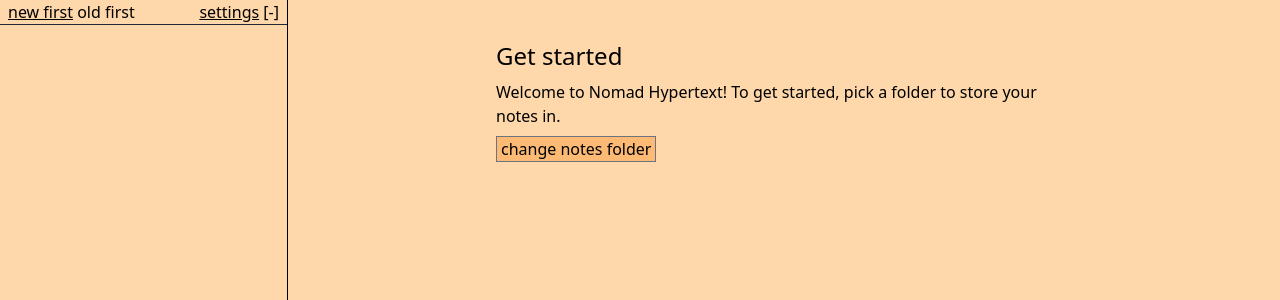
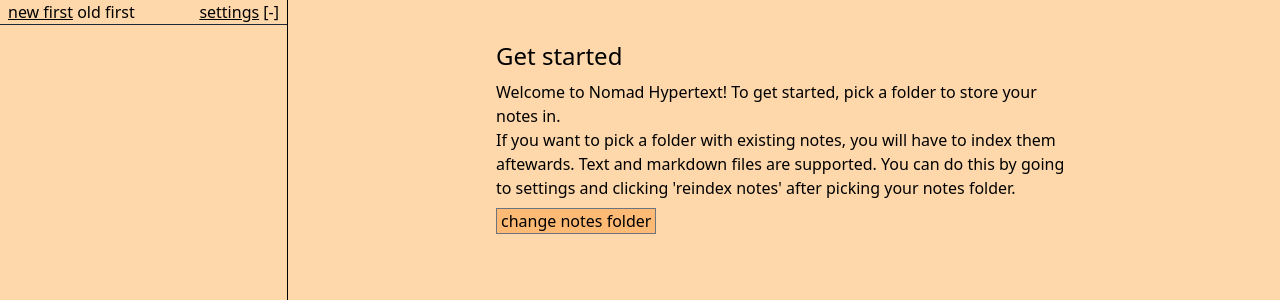
Before and after one commit to nichwch/nomad-hypertext, a SvelteKit app: page /help in a window 1280 px wide. Shown: the top 300 px of the page. Built offline with nearby package versions, Linux system fonts and the light colour scheme.

Commit message:
copy for NUX

```diff
--- a/src/routes/help/+page.svelte
+++ b/src/routes/help/+page.svelte
@@ -38,6 +38,12 @@
         Welcome to Nomad Hypertext! To get started, pick a folder to store your
         notes in.
       </p>
+      <p>
+        If you want to pick a folder with existing notes, you will have to index
+        them aftewards. Text and markdown files are supported. You can do this
+        by going to settings and clicking 'reindex notes' after picking your
+        notes folder.
+      </p>
 
       <button class="mt-2 settings-button" on:click={setNoteDir}
         >change notes folder</button
```
